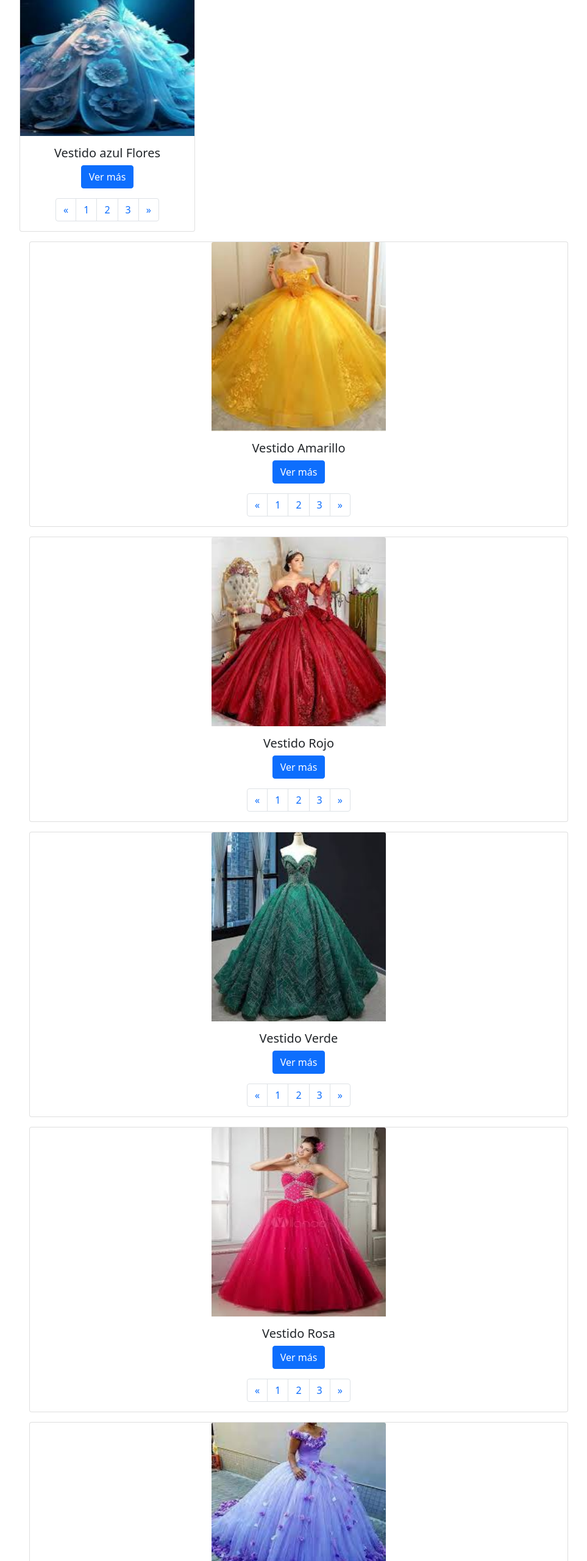
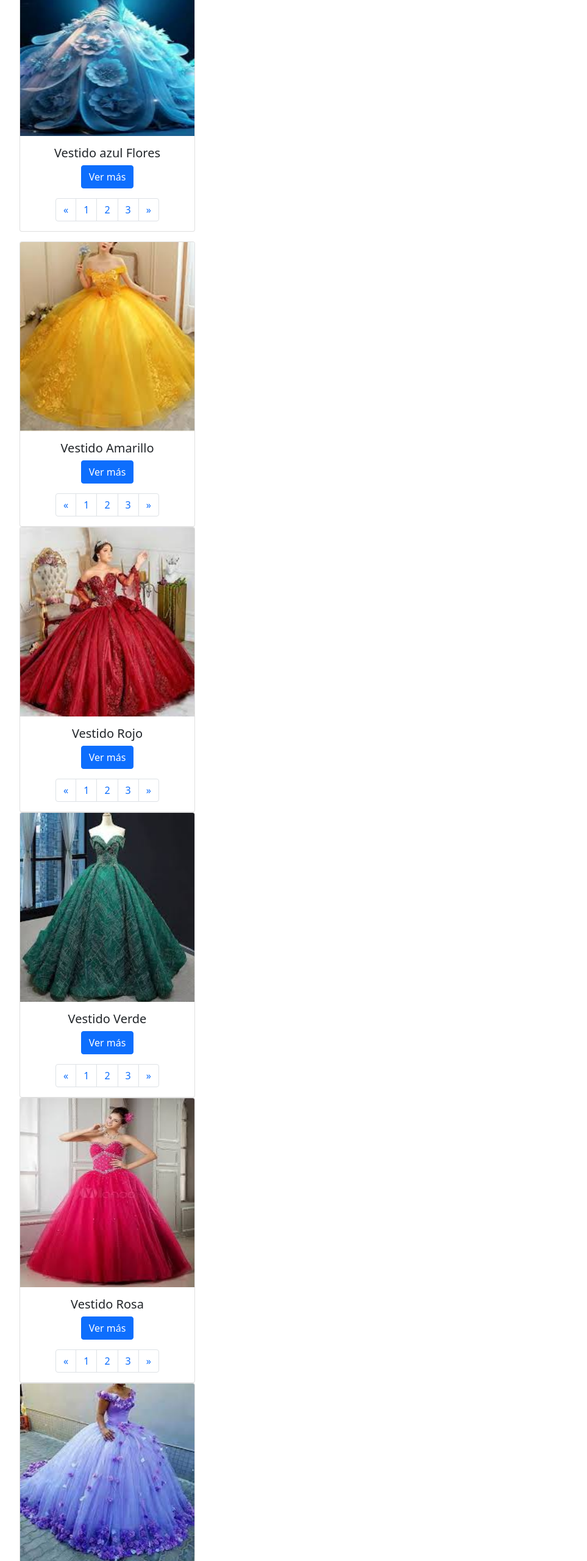
Before and after one commit to anny23sa/Layout-media-queries, a plain HTML site: page index.html in a window 1280 px wide. Shown: the part 240-2800 px from the top of the page at 61% size, without its empty margins (50-1013 px from the left). Drawn offline with nearby package versions, Linux system fonts and the light colour scheme.

Commit message:
cambios cards

```diff
--- a/index.html
+++ b/index.html
@@ -66,7 +66,7 @@
                 </ul>
             </div>
 
-            <div class="card text-center mb-3 mx-sm-3" >
+            <div class="card text-center" style="width: 18rem;">
                 <img src="./assets/img/amarillo.jfif" class="card-img-top" alt="Vestido_Amarillo"/>
                 <div class="card-body">
                     <h5 class="card-title">Vestido Amarillo</h5>
@@ -89,7 +89,7 @@
                 </ul>
             </div>
 
-            <div class="card text-center mb-3 mx-sm-3">
+            <div class="card text-center" style="width: 18rem;">
                 <img src="./assets/img/rojo.jfif" class="card-img-top" alt="Vestido_Rojo"/>
                 <div class="card-body">
                     <h5 class="card-title">Vestido Rojo</h5>
@@ -112,7 +112,7 @@
                 </ul>
             </div>
 
-            <div class="card text-center mb-3 mx-sm-3" >
+            <div class="card text-center" style="width: 18rem;">
                 <img src="./assets/img/verde.jfif" class="card-img-top" alt="Vestido_verde"/>
                 <div class="card-body">
                     <h5 class="card-title">Vestido Verde</h5>
@@ -135,7 +135,7 @@
                 </ul>
             </div>
 
-            <div class="card text-center mb-3 mx-sm-3">
+            <div class="card text-center" style="width: 18rem;" >
                 <img src="./assets/img/Rosa.jfif" class="card-img-top" alt="Vestido_Rosa"/>
                 <div class="card-body">
                     <h5 class="card-title">Vestido Rosa</h5>
@@ -158,7 +158,7 @@
                 </ul>
             </div>
 
-            <div class="card text-center mb-3 mx-sm-3">
+            <div class="card text-center"style="width: 18rem;" >
                 <img src="./assets/img/morado.jfif" class="card-img-top" alt="Vestido_Morado"/>
                 <div class="card-body">
                     <h5 class="card-title">Vestido Morado</h5>
@@ -181,7 +181,7 @@
                 </ul>
             </div>
 
-            <div class="card text-center mb-3 mx-sm-3">
+            <div class="card text-center" style="width: 18rem;">
                 <img src="./assets/img/negro.jfif" class="card-img-top" alt="Vestido_negro"/>
                 <div class="card-body">
                     <h5 class="card-title">Vestido Negro</h5>
@@ -204,7 +204,7 @@
                 </ul>
             </div>
 
-            <div class="card text-center" style="width: 18rem>
+            <div class="card text-center" style="width: 18rem;">
                 <img src="./assets/img/Blanco.jfif" class="card-img-top" alt="Vestido_blanco"/>
                 <div class="card-body">
                     <h5 class="card-title">Vestido Noche Blanco</h5>
```
